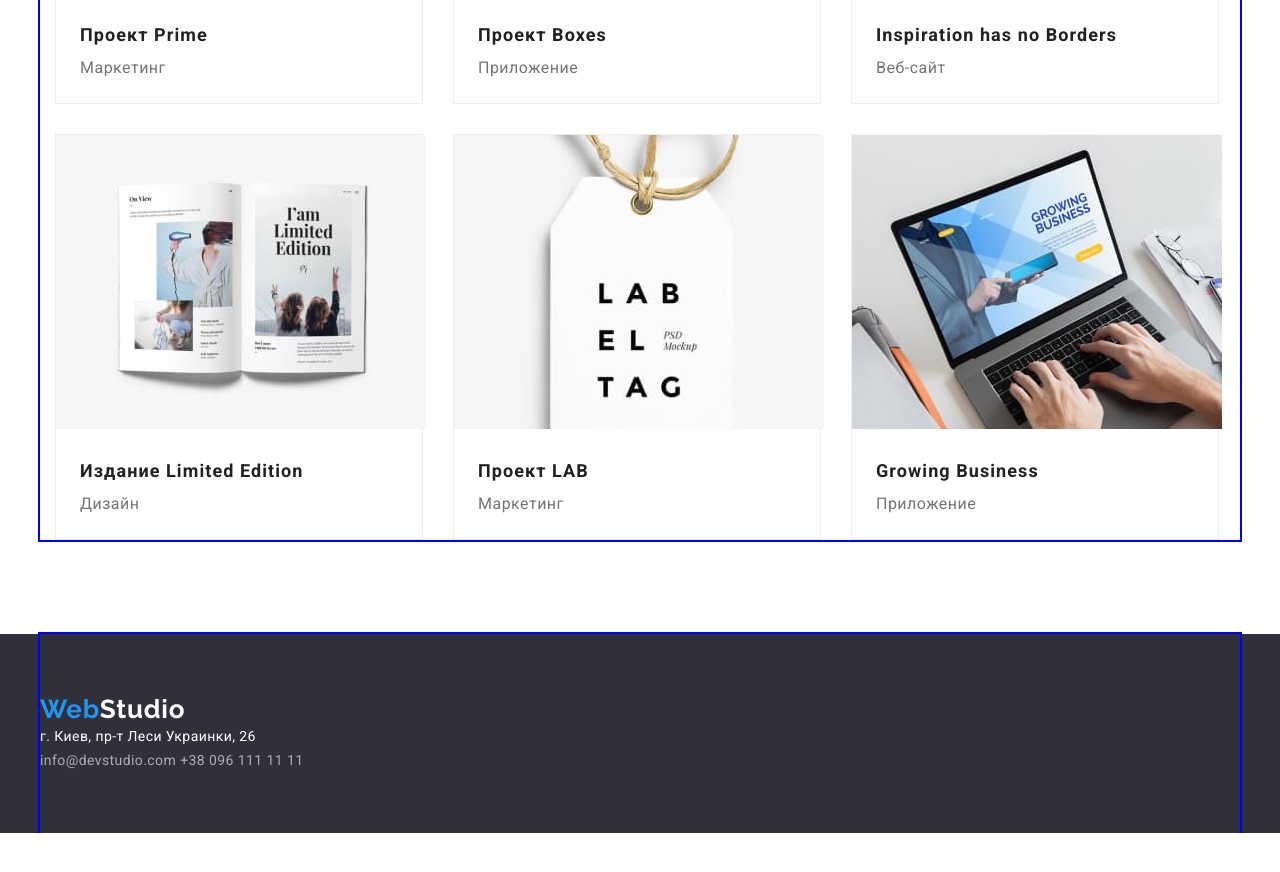
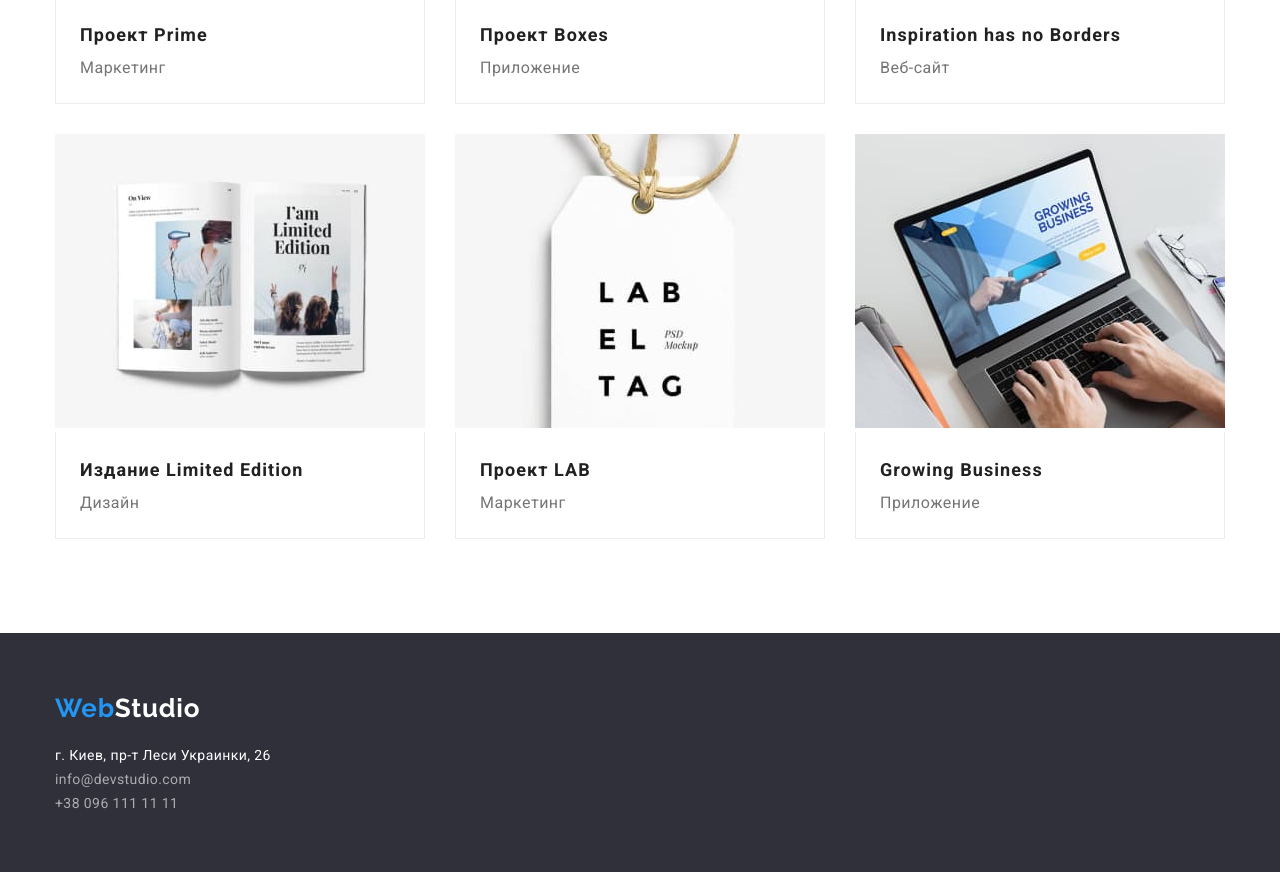
Before and after one commit to ArbakovMaxim/goit-markup-hw-03, a plain HTML site: page portfolio.html in a window 1280 px wide. Shown: the part 1060-1932 px from the top of the page. Before the commit the page ends 1893 px from the top, so only its background shows below. Drawn offline with nearby package versions, Linux system fonts and the light colour scheme.

Commit message:
final DZ 3

```diff
--- a/css/styles.css
+++ b/css/styles.css
@@ -31,7 +31,7 @@ ul[class] {
   margin-left: auto;
   margin-right: auto;
   width: 1200px;
-  outline: 2px solid blue;
+  /* outline: 2px solid blue; */
 }
 
 .text-transporent {
@@ -68,6 +68,10 @@ ul[class] {
   font-size: 26px;
   line-height: 1.19;
   letter-spacing: 0.03em;
+}
+
+.header {
+  border-bottom: 1px solid #ececec;
 }
 
 /*сайтовая навигация*/
@@ -304,6 +308,7 @@ ul[class] {
   font-size: 14px;
   line-height: 1.71;
   letter-spacing: 0.03em;
+  margin-top: 20px;
 }
 
 .footer-link {
@@ -335,8 +340,11 @@ ul[class] {
 }
 
 .footer > .container {
-  padding-top: 60px;
-  padding-bottom: 60px;
+  padding: 60px 15px;
+}
+
+.list.footer {
+  padding-left: 0px;
 }
 
 /*portfolio*/
@@ -368,10 +376,9 @@ ul[class] {
 }
 
 .project {
-  width: 368px;
+  width: 370px;
   margin-right: 30px;
   margin-bottom: 30px;
-  border: 1px solid #eeeeee;
 }
 
 .projects-name {
@@ -393,6 +400,9 @@ ul[class] {
 
 .project-text {
   padding: 20px 24px;
+  border-bottom: 1px solid #eeeeee;
+  border-right: 1px solid #eeeeee;
+  border-left: 1px solid #eeeeee;
 }
 
 .projects-link {
--- a/portfolio.html
+++ b/portfolio.html
@@ -150,10 +150,19 @@
                     class="logo-studio-footer">Studio</span></a>
             <address class="address">
                 <p class="footer-addres">г. Киев, пр-т Леси Украинки, 26</p>
-                <a class="footer-link" href="mailto:info@devstudio.com">info@devstudio.com</a>
-                <a class="footer-link" href="tel:+380961111111">+38 096 111 11 11</a>
+                <ul class="list footer">
+                    <li>
+                        <a class="footer-link" href="mailto:info@devstudio.com">info@devstudio.com</a>
+                    </li>
+                    <li>
+                        <a class="footer-link" href="tel:+380961111111">+38 096 111 11 11</a>
+                    </li>
+                </ul>
             </address>
         </div>
     </footer>
+    </body>
+
+    </html>
 </body>
 </html>
```
Also changed, not shown: index.html (+8 -2 lines).
